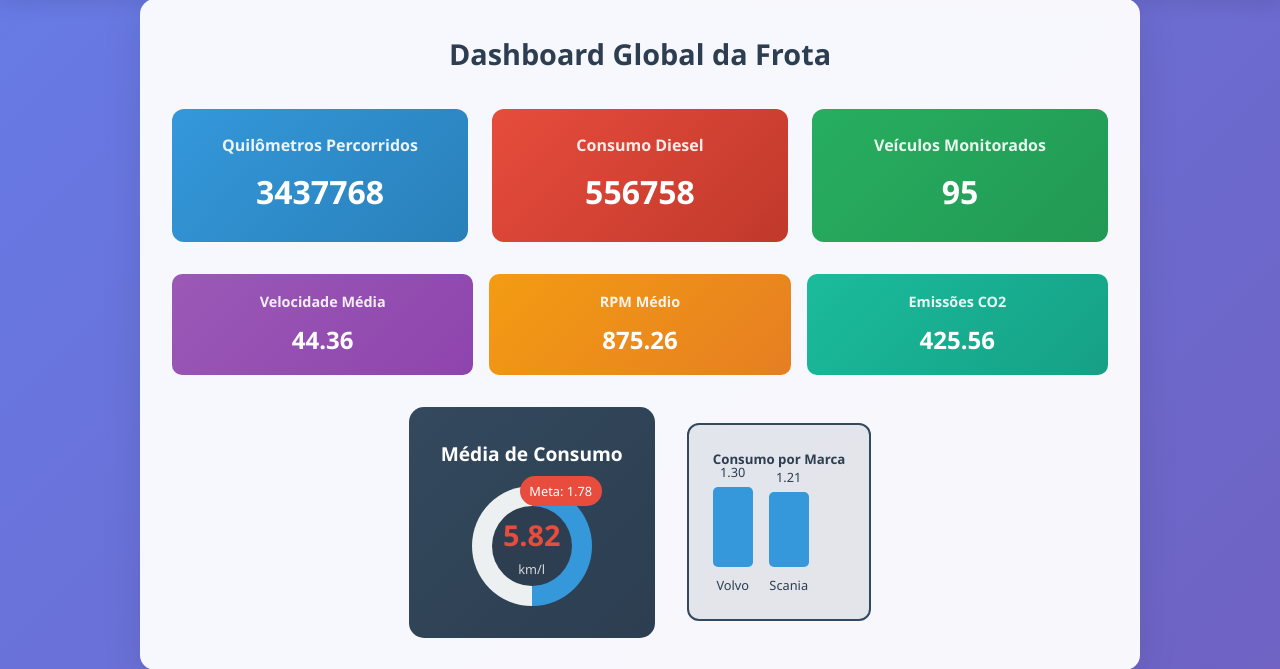
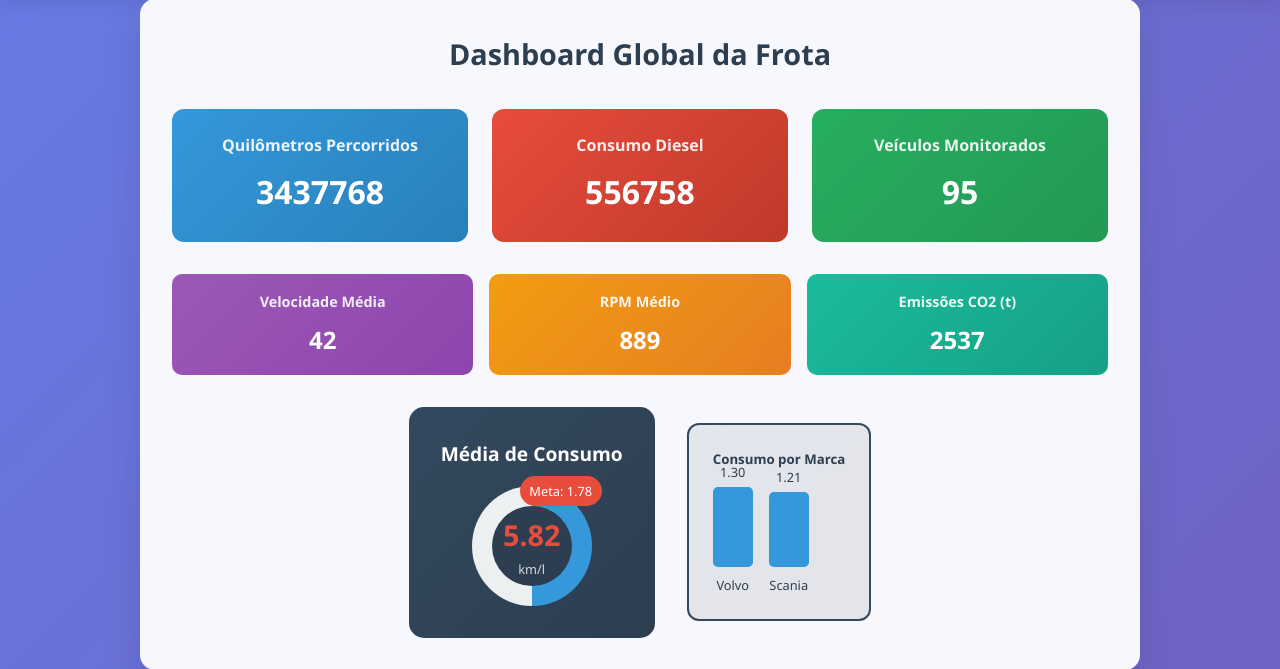
Before and after one commit to PausMaus/TERRA_DADOS_SITE---Copia, a Django app: page /umbrella/report/ in a window 1280 px wide. Shown: the part 301-970 px from the top of the page. Run offline with Django 5.2, Linux system fonts and the light colour scheme; data comes from the database, SQL or seed files in the repository; both versions use the stored data as it was after the commit.

Commit message:
Periodos

```diff
--- a/umbrella360/templates/umbrella360/report.html
+++ b/umbrella360/templates/umbrella360/report.html
@@ -1,6 +1,5 @@
 {% load static %}
 <link rel="stylesheet" href="{% static 'umbrella360/style.css' %}?v=8">
-<link rel="stylesheet" href="{% static 'umbrella360/theme-fixes.css' %}?v=1">
 <script src="{% static 'umbrella360/theme-toggle.js' %}?v=2"></script>
 <script src="{% static 'umbrella360/table-sort.js' %}?v=1"></script>
 
@@ -61,15 +60,15 @@
           <div style="display: grid; grid-template-columns: repeat(auto-fit, minmax(150px, 1fr)); gap: 1rem; margin-bottom: 2rem;">
             <div style="background: linear-gradient(135deg, #9b59b6 0%, #8e44ad 100%); color: white; padding: 1rem; border-radius: 10px; text-align: center;">
               <h5 style="margin: 0 0 0.5rem 0; font-size: 0.9rem; opacity: 0.9;">Velocidade Média</h5>
-              <p style="margin: 0; font-size: 1.5rem; font-weight: bold;">44.36</p>
+              <p style="margin: 0; font-size: 1.5rem; font-weight: bold;">{{ velocidade_media_caminhoes|floatformat:0 }}</p>
             </div>
             <div style="background: linear-gradient(135deg, #f39c12 0%, #e67e22 100%); color: white; padding: 1rem; border-radius: 10px; text-align: center;">
               <h5 style="margin: 0 0 0.5rem 0; font-size: 0.9rem; opacity: 0.9;">RPM Médio</h5>
-              <p style="margin: 0; font-size: 1.5rem; font-weight: bold;">875.26</p>
+              <p style="margin: 0; font-size: 1.5rem; font-weight: bold;">{{ rpm_medio_caminhoes|floatformat:0 }}</p>
             </div>
             <div style="background: linear-gradient(135deg, #1abc9c 0%, #16a085 100%); color: white; padding: 1rem; border-radius: 10px; text-align: center;">
-              <h5 style="margin: 0 0 0.5rem 0; font-size: 0.9rem; opacity: 0.9;">Emissões CO2</h5>
-              <p style="margin: 0; font-size: 1.5rem; font-weight: bold;">425.56</p>
+              <h5 style="margin: 0 0 0.5rem 0; font-size: 0.9rem; opacity: 0.9;">Emissões CO2 (t)</h5>
+              <p style="margin: 0; font-size: 1.5rem; font-weight: bold;">{{ emissoes_caminhoes|floatformat:0 }}</p>
             </div>
           </div>
 
--- a/umbrella360/views.py
+++ b/umbrella360/views.py
@@ -124,6 +124,12 @@ def report(request):
     # Cálculos com base nas viagens de caminhões filtradas
     total_quilometragem_caminhoes = viagens_caminhoes_filtradas.aggregate(total=Sum('quilometragem'))['total']
 
+    total_emissoes_caminhoes = viagens_caminhoes_filtradas.aggregate(total=Sum('Emissões_CO2'))['total']
+    rpm_medio_caminhoes = viagens_caminhoes_filtradas.aggregate(media=Avg('RPM_médio'))['media']
+    velocidade_media_caminhoes = viagens_caminhoes_filtradas.aggregate(media=Avg('Velocidade_média'))['media']
+
+
+
     # Usar limite de consumo configurável
     consumo_max_normal = Config.consumo_maximo_normal()
     total_consumo_caminhoes = viagens_caminhoes_filtradas.filter(Consumido__lte=consumo_max_normal).aggregate(total=Sum('Consumido'))['total']
@@ -192,6 +198,9 @@ def report(request):
         'custo_atual': custo_atual,
         'km_atual': km_atual,
         'economia_potencial': economia_potencial,
+        'emissoes_caminhoes': total_emissoes_caminhoes,
+        'rpm_medio_caminhoes': rpm_medio_caminhoes,
+        'velocidade_media_caminhoes': velocidade_media_caminhoes,
     })
 
     return render(request, 'umbrella360/report.html', context)
```
Also changed, not shown: db.sqlite3.
